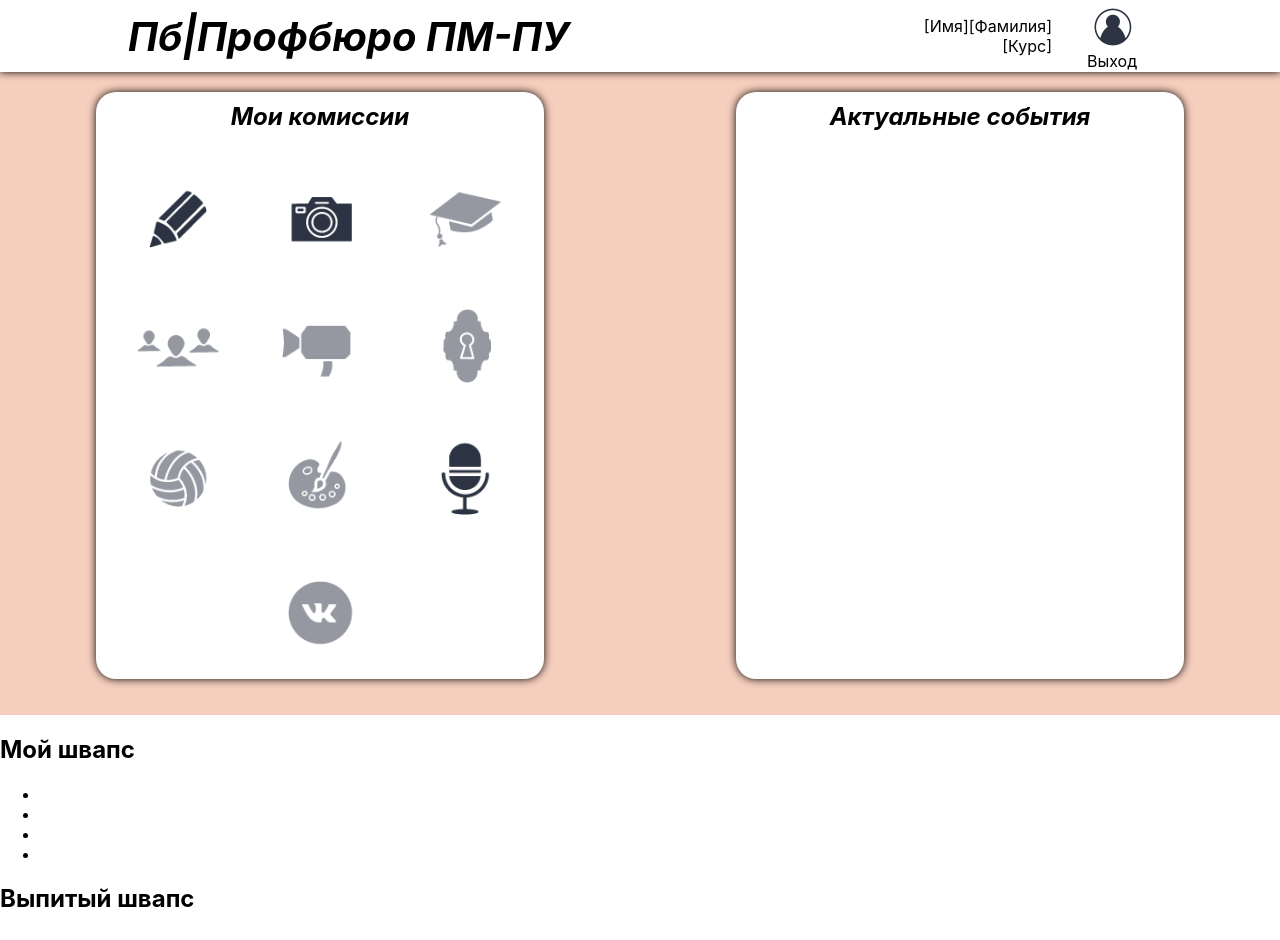
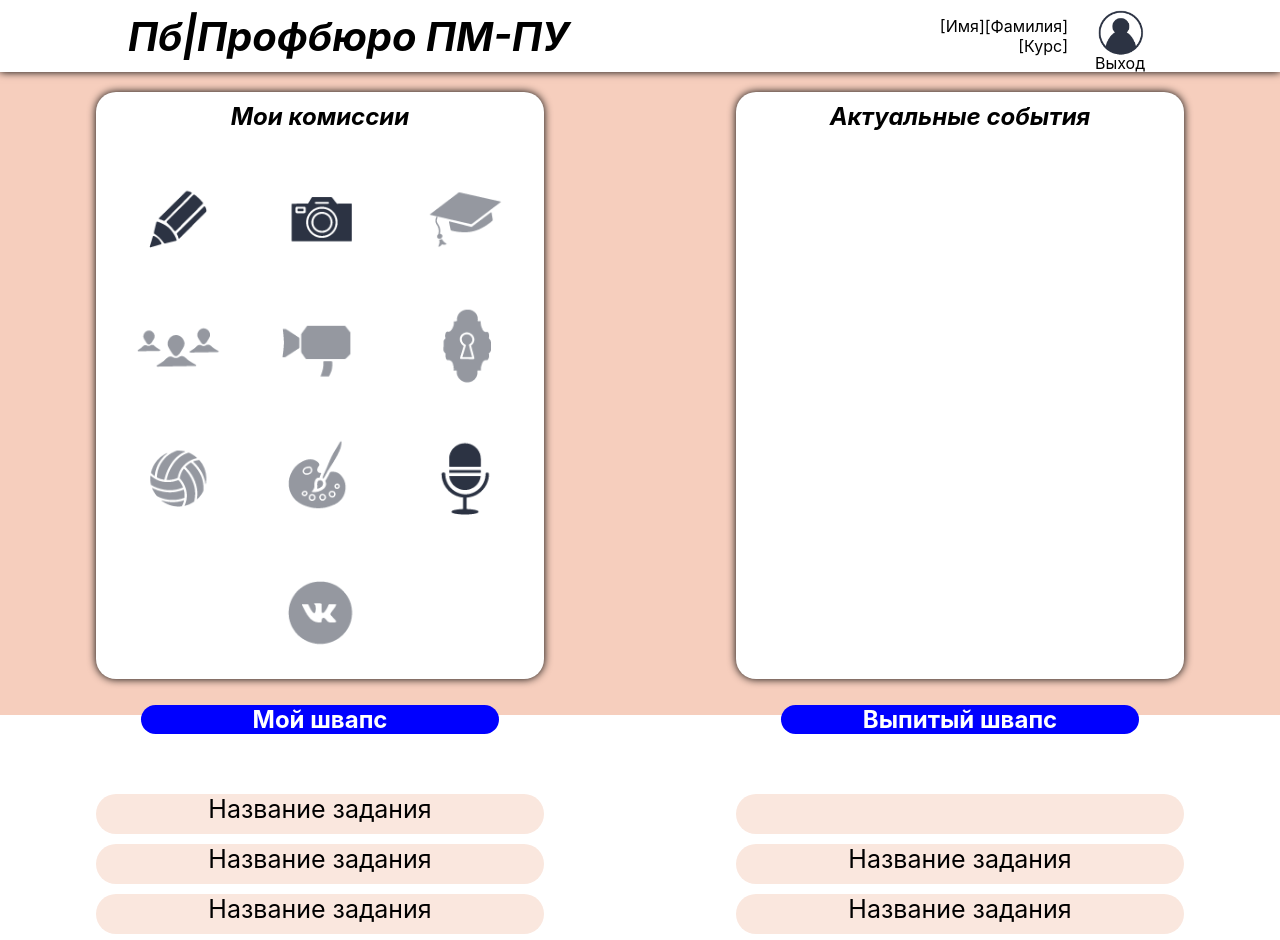
Before and after one commit to vladimirbahmetyev/AMCP-ProfBureau, a React (Create React App) app in the folder prof-bureau-service/: page / in a window 1280 px wide. Shown: the top 940 px of the page. Built offline with nearby package versions, Linux system fonts and the light colour scheme.

Commit message:
Add some details to PA

```diff
--- a/prof-bureau-service/src/Personal Acc/PersonalAcc.css
+++ b/prof-bureau-service/src/Personal Acc/PersonalAcc.css
@@ -36,14 +36,17 @@ header{
 }
 
 .personal-info-picture{
-    width: 80px;
-    height: 80px;
-    background: url("sprite.png") 570px -140px;
-    transform: scale(0.5);
+    width: 4rem;
+    height: 4rem;
+    background: url("sprite.png");
+    background-size: 900% 225%;
+    background-position: 44% 87%;
+    background-repeat: no-repeat;
 }
 
 .acc-exit{
-    transform: translateY(-15px);
+    transform: translateY(-5px);
+    /* font-weight: 600; */
 }
 
 
@@ -125,6 +128,41 @@ header{
 .com-not-active{
     opacity: 0.5;
 }
+
+.task-status{
+    display: flex;
+    justify-content: space-around;
+}
+.new-tasks-container, .ended-tasks-container{
+    width: 35%;
+    display: flex;
+    justify-content: center;
+    flex-direction: column;
+    align-items: center;
+}
+.new-task-title, .ended-task-title{
+    color: white;
+    background-color: blue;
+    border-radius: 20px;
+    text-align: center;
+    transform: translateY(-3.75vh);
+    width: 80%;
+}
+.new-tasks-list, .ended-tasks-list{
+    list-style: none;
+    margin: 0;
+    padding: 0;
+    width: 100%;
+}
+.new-task-item, .ended-task-item{
+    width: 100%;
+    border-radius: 5vh;
+    background-color: #fae7de;
+    font-size: 25px;
+    height: 5vh;
+    text-align: center;
+    margin-top: 10px;
+}
 /* color section background #f6cebd */
 /* color item background fae7de */
 /* 150 500 650 sum = 1300*/
--- a/prof-bureau-service/src/Personal Acc/PersonalAcc.js
+++ b/prof-bureau-service/src/Personal Acc/PersonalAcc.js
@@ -48,19 +48,19 @@ const PersonalAccount = ({name, surname, course})=>(
         <div className="new-tasks-container">
             <h1 className="new-task-title"> Мой швапс</h1>
             <ul className="new-tasks-list">
-                <li className="new-task-item"></li>
-                <li className="new-task-item"></li>
-                <li className="new-task-item"></li>
-                <li className="new-task-item"></li>
+                <li className="new-task-item">Название задания</li>
+                <li className="new-task-item">Название задания</li>
+                <li className="new-task-item">Название задания</li>
+                <li className="new-task-item">Название задания</li>
             </ul>
         </div>
         <div className="ended-tasks-container">
             <h1 className="ended-task-title">Выпитый швапс</h1>
             <ul className="ended-tasks-list">
                 <li className="ended-task-item finish-task"></li>
-                <li className="ended-task-item"></li>
-                <li className="ended-task-item"></li>
-                <li className="ended-task-item"></li>
+                <li className="ended-task-item">Название задания</li>
+                <li className="ended-task-item">Название задания</li>
+                <li className="ended-task-item">Название задания</li>
             </ul>
         </div>
     </section>
```
